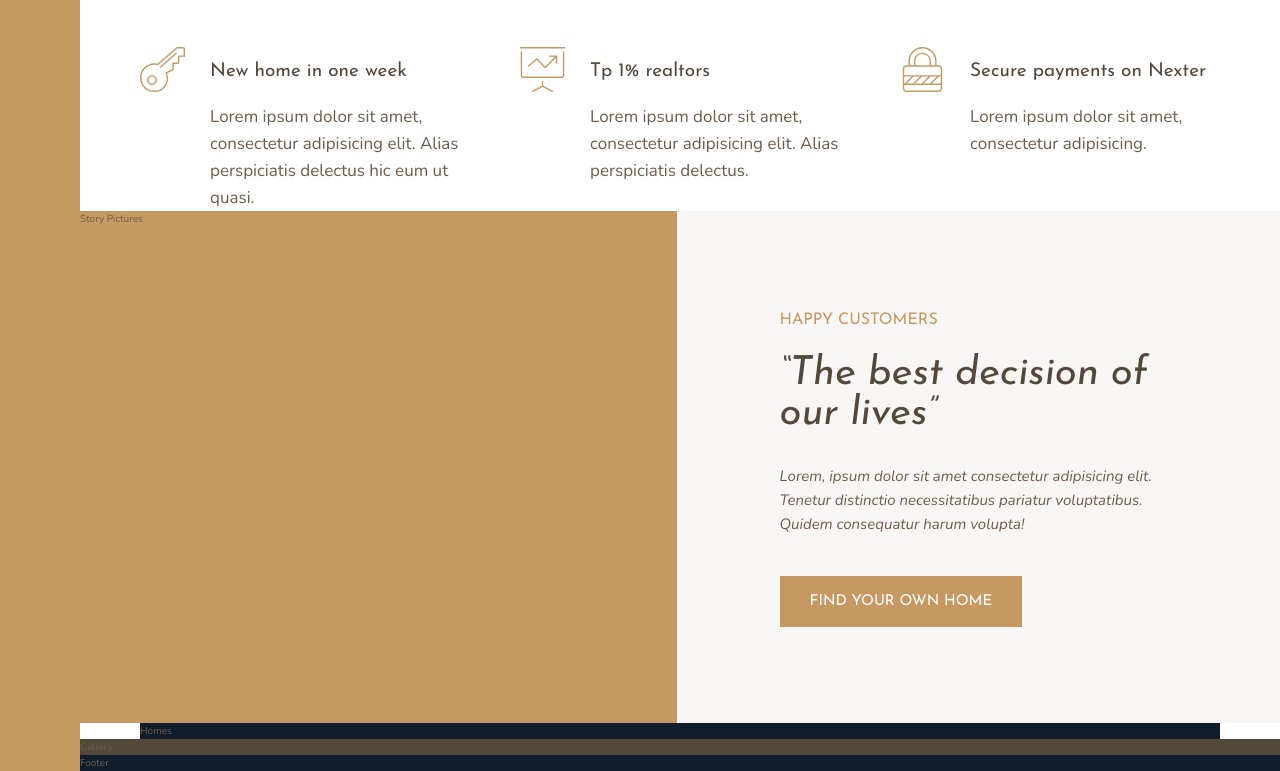
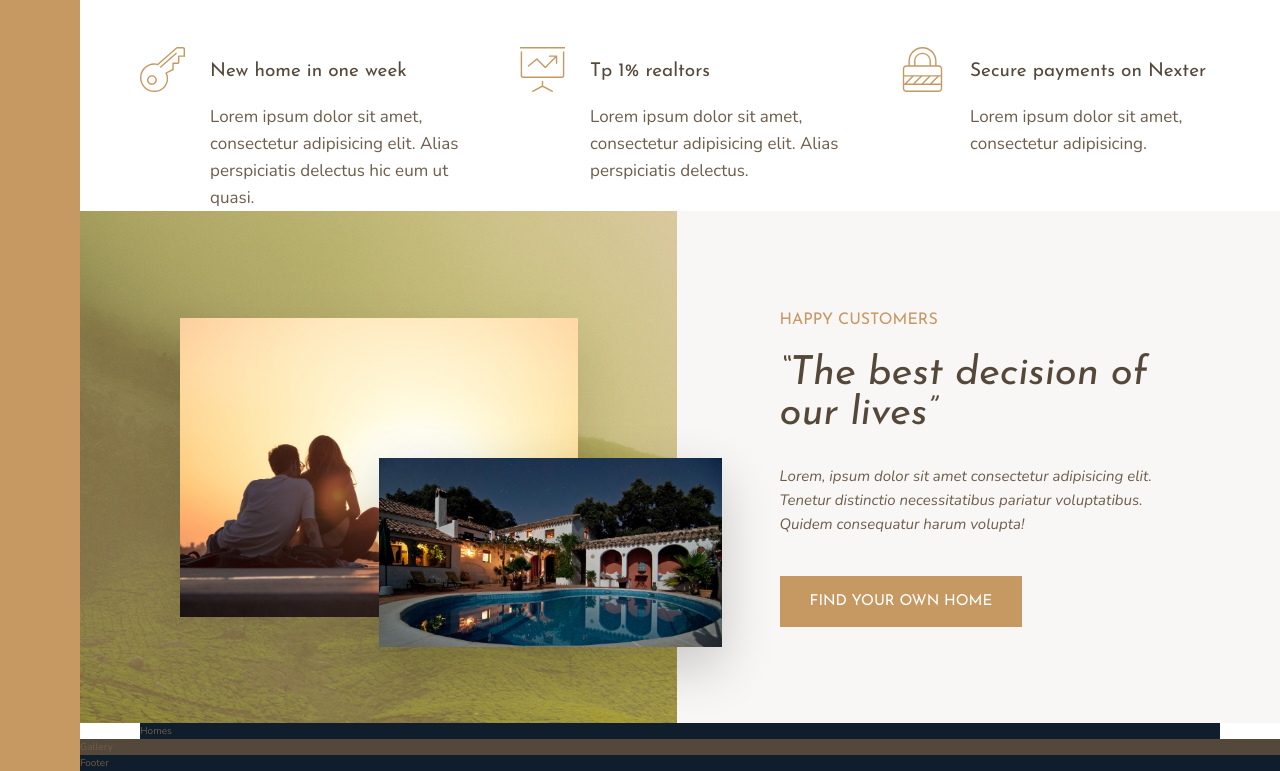
Before and after one commit to gilberto-espinoso/nexter-landing-page, a website: page index.html in a window 1280 px wide. Shown: the part 797-1568 px from the top of the page. Drawn offline with nearby package versions, Linux system fonts and the light colour scheme.

Commit message:
feat: building the story section - part 2

```diff
--- a/index.html
+++ b/index.html
@@ -82,7 +82,14 @@
       </div>
     </section>
 
-    <div class="story__pictures">Story Pictures</div>
+    <div class="story__pictures">
+      <img
+        src="img/story-1.jpeg"
+        alt="Couple with new housde"
+        class="story__img-1"
+      />
+      <img src="img/story-2.jpeg" alt="New housde" class="story__img-2" />
+    </div>
 
     <div class="story__content">
       <h3 class="heading-3 mb-sm">Happy Customers</h3>
--- a/sass/_story.scss
+++ b/sass/_story.scss
@@ -2,6 +2,31 @@
   &__pictures {
     background-color: $color-primary;
     grid-column: full-start / col-end 4;
+    background-image: linear-gradient(
+        rgba($color-primary, 0.5),
+        rgba($color-primary, 0.5)
+      ),
+      url(../IMG/back.jpg);
+
+    display: grid;
+    grid-template-rows: repeat(6, 1fr);
+    grid-template-columns: repeat(6, 1fr);
+    align-items: center;
+  }
+
+  &__img-1 {
+    width: 100%;
+    grid-row: 2 / 6;
+    grid-column: 2 / 6;
+    box-shadow: 0 2rem 5rem rgba(#000, 0.1);
+  }
+
+  &__img-2 {
+    width: 115%;
+    grid-row: 4/6;
+    grid-column: 4/7;
+    z-index: 1;
+    box-shadow: 0 2rem 5rem rgba(#000, 0.2);
   }
 
   &__content {
```
Also changed, not shown: css/style.css.
